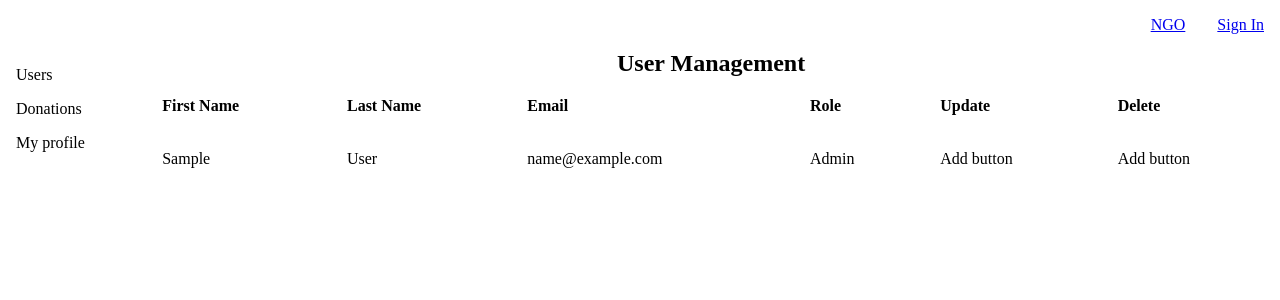
After one commit to jpleyvat/ngo-donation, a Django app: page /Users/allusers/ in a window 1280 px wide. The commit adds this page. Shown: the top 300 px of the page. Run offline with Django 3.2, Linux system fonts and the light colour scheme; tables that the repository leaves empty hold one stand-in row (values such as "Sample post").

Commit message:
Add files via upload

```diff
--- a/ngo/Users/admin.py
+++ b/ngo/Users/admin.py
@@ -1,5 +1,7 @@
 from django.contrib import admin
-from .models import CustomUser
+from .models import CustomUser, UserProfile
+
 
 # Register your models here.
+admin.site.register(UserProfile)
 admin.site.register(CustomUser)
--- a/ngo/Users/managers.py
+++ b/ngo/Users/managers.py
@@ -12,7 +12,7 @@ class UserManager(BaseUserManager):
         email = self.normalize_email(email)
         user = self.model(email=email, **extra_fields)
         user.set_password(password)
-        user.save()
+        user.save(using=self._db)
         return user
 
     def create_superuser(self, email, password, **extra_fields):
@@ -20,8 +20,9 @@ class UserManager(BaseUserManager):
         extra_fields.setdefault('is_superuser', True)
         extra_fields.setdefault('is_active', True)
 
+
         if extra_fields.get('is_staff') is not True:
-            raise ValueError(_('Superuser must have is_admin=True'))
+            raise ValueError(_('Superuser must have is_staff=True'))
         if extra_fields.get('is_superuser') is not True:
             raise ValueError(_('Superuser must have is_superuser=True'))
         return self.create_user(email, password, **extra_fields)
--- a/ngo/Users/models.py
+++ b/ngo/Users/models.py
@@ -1,6 +1,6 @@
 from django.db import models
 from django.contrib.auth.models import AbstractUser
-from django.contrib.auth.models import User
+from django.conf import settings
 from django.utils.translation import ugettext_lazy as _
 from django.db.models.signals import post_save
 from django.dispatch import receiver
@@ -8,17 +8,22 @@ import uuid
 
 from .managers import UserManager
 
-
 # Create your models here.
 class CustomUser(AbstractUser):
+      CHOICES = (
+         ('Admin', 'Admin'),
+         ('User', 'User'),
+      )
+
       UserID = models.UUIDField(primary_key=True, default=uuid.uuid4, editable = False)
       first_name = models.CharField(_('first name '),max_length = 66, default = '')
       last_name = models.CharField(_('last name'),max_length = 66, default = '')
       email = models.EmailField(_('email address'), unique = True)
-      is_staff = models.BooleanField(_('is staff'),default = False)
+      role = models.CharField(max_length = 20, choices = CHOICES)
       is_active = models.BooleanField(_('is active'), default = True)
       date_joined = models.DateTimeField(_('date joined'), auto_now_add = True)
       password = models.CharField(max_length = 60, default = '')
+
 
 # These fields are optional only require them to be filled out when user is donating for the first time.
 
@@ -32,11 +37,12 @@ class CustomUser(AbstractUser):
       Country = models.CharField(max_length = 60, blank = True,  null = True, default = '')
       Urbanization = models.CharField(max_length = 60, blank = True, null = True, default = '')
 
+      objects = UserManager()
       USERNAME_FIELD = 'email'
-      REQUIRED_FIELDS = ['first_name', 'last_name', 'password']
+      REQUIRED_FIELDS = ['first_name', 'last_name', 'password', 'role']
 
 
-      objects = UserManager()
+
 
       def __str__(self):
             return self.email
@@ -48,16 +54,21 @@ class CustomUser(AbstractUser):
 
 
 class UserProfile(models.Model):
-      user = models.OneToOneField(CustomUser, on_delete=models.CASCADE)
+      user = models.OneToOneField(settings.AUTH_USER_MODEL,related_name = 'Profile', on_delete=models.CASCADE)
       bio = models.TextField(max_length=500, blank=True)
       location = models.CharField(max_length=30, blank=True)
       birth_date = models.DateField(null=True, blank=True)
 
-@receiver(post_save, sender=User)
+
+
+
+@receiver(post_save, sender=CustomUser)
 def create_user_profile(sender, instance, created, **kwargs):
     if created:
         UserProfile.objects.create(user=instance)
 
-@receiver(post_save, sender=User)
-def save_user_profile(sender, instance, **kwargs):
-    instance.profile.save()
+
+#fix this
+# @receiver(post_save, sender=CustomUser)
+# def save_user_profile(sender, instance, **kwargs):
+#     instance.profile.save()
--- /dev/null
+++ b/ngo/Users/urls.py
@@ -0,0 +1,12 @@
+from django.contrib import admin
+from django.urls import path, include
+from .views import create_user, delete_user, UsersListView
+app_name = 'Users'
+
+urlpatterns = [
+    path('createUser/', create_user, name = 'create_user' ),
+    path('deleteUser/', delete_user.as_view(), name = 'delete_user'),
+    path('allusers/', UsersListView.as_view(), name='users'),
+
+
+]
--- /dev/null
+++ b/ngo/Users/views.py
@@ -0,0 +1,51 @@
+from django.shortcuts import render, redirect
+from django.http import HttpResponseRedirect
+from django.urls import reverse_lazy
+from .forms import CustomUserForm, UpdateCustomUserForm
+from .models import CustomUser, UserProfile
+from django.views.generic import (
+    DeleteView,
+    CreateView,
+    ListView,
+)
+
+
+
+
+# ---------------------------- Create, Update, Delete, Users ---------- #
+
+def create_user(request):
+    form = CustomUserForm(request.POST, request.FILES or None)
+    if form.is_valid():
+        form.save()
+        return HttpResponseRedirect("/")
+    context = {
+        'form': form
+    }
+    return render(request, "UserTemps/create_user.html", context)
+
+
+
+class UsersListView(ListView):
+    model = CustomUser
+    paginate_by = 100
+    context_object_name = 'users_list'
+    queryset = CustomUser.objects.all()
+    template_name = 'UserTemps/users_list_view.html'
+
+
+
+
+
+class delete_user(DeleteView):
+    template_name = "UserTemps/delete_user.html"
+    model = CustomUser
+    success_url = reverse_lazy('/')
+
+# -------------- Profile View -------------#
+# @login_required
+# @transaction.atomic
+# def update_profile(request):
+#     if request.method == "POST":
+#         user_form = UserProfile(request.POST, instance=request.user)
+#
--- /dev/null
+++ b/ngo/static/styles.css
@@ -0,0 +1,43 @@
+*{
+    box-sizing: border-box;
+    margin: 0;
+    padding: 0;
+    list-style: none;
+}
+
+.top_nav{
+    display: flex;
+    justify-content: flex-end;
+}
+.top_nav > * {
+    margin: 1rem;
+}
+
+.dashboard{
+    display: flex;
+    width: 100vw;
+}
+
+.dashboard .left_nav{
+    width: 10rem;
+}
+.dashboard .left_nav ul li{
+    margin: 1rem;
+}
+
+.dashboard .block{
+    width: 100%;
+}
+
+/* .dashboard .donations{ */
+/*     width: 100%; */
+/* } */
+.dashboard .donations ul{
+    display: flex;
+    flex-direction: row;
+    justify-content:space-evenly;
+    margin: 1rem;
+}
+
+.dashboard .donations ul li{
+}
--- /dev/null
+++ b/ngo/static/user_table.css
@@ -0,0 +1,18 @@
+      /*table style */
+      .user_table{
+      border-spacing: 5px;
+
+      }
+
+
+      /* table heading style */
+      th {
+      text-align:left;
+      padding: 15px;
+      }
+
+      /* table content style */
+      td{
+        text-align: left;
+        padding: 15px;
+      }
--- /dev/null
+++ b/ngo/templates/UserTemps/users_list_view.html
@@ -0,0 +1,37 @@
+{% extends "base.html" %}
+{% load static %}
+<!-- Todo: Make this prettier. update user_table to match homepage -->
+{% block content %}
+   <head>
+       <link rel="stylesheet" href="{% static 'user_table.css' %}" type="text/css">
+   </head>
+   <section>
+    <h1 style="text-align: center "> User Management </h1>
+
+        <table class="user_table" width="100%">
+        <tr>
+            <th> First Name </th>
+            <th> Last Name </th>
+            <th> Email </th>
+            <th> Role </th>
+            <th> Update </th>
+            <th> Delete </th>
+        </tr>
+        {% for users in users_list %}
+        <tr>
+            <td>{{users.first_name}}</td>
+            <td>{{users.last_name}}</td>
+            <td>{{users.email}}</td> <!-- replace this with last updated /created date -->
+            <td>{{users.role}}</td>
+            <td> Add button </td>
+            <td> Add button</td>
+        </tr>
+       {% endfor %}
+
+        </table>
+
+    </section>
+
+
+
+{% endblock %}
--- a/ngo/templates/base.html
+++ b/ngo/templates/base.html
@@ -4,28 +4,29 @@
 <head>
     <meta charset="UTF-8">
     <title>NGO Donations</title>
-    <link rel="stylesheet" href="{% static 'Nav.css' %}" type="text/css">
+    <link rel="stylesheet" href="{% static 'styles.css' %}" type="text/css">
 </head>
 <body>
-    {% block content %}
-    <!--- define a base view that will be inherited by other views -->
-    <!--    define the homepage content  (navigation menu)-->
-    <div class="top_nav">
+      <div class="top_nav">
         <!-- This is the homepage link Specifically designed for admin users or can be the logo (remove link) (might change) -->
         <a class = "" href = " ">NGO</a>
-
-
-
         <!-- Right-aligned links-->
         <!-- Todo: create UserTemps Profile and link it to this  -->
-        <div class = "top_nav_right">
-            <a href="#Login"> Sign In</a>
-
+        <a href="#Login"> Sign In</a>
+    </div>
+    <div class="dashboard">
+        <div class="left_nav">
+            <ul>
+                <li>Users</li>
+                <li>Donations</li>
+                <li>My profile</li>
+            </ul>
+        </div>
+        <div class="block">
+            {% block content %}
+            {% endblock content %}
         </div>
     </div>
-    {% endblock %}
-
-    <h1>This is NGO's homepage</h1>
 
 </body>
 </html>
```
Also changed, not shown: ngo/Users/forms.py (added, +49 -0 lines), ngo/templates/UserTemps/create_user.html (added, +10 -0 lines), ngo/templates/UserTemps/delete_user.html (added, +12 -0 lines), ngo/templates/donations/create.html (added, +8 -0 lines), ngo/templates/donations/list.html (added, +17 -0 lines), ngo/templates/donations/mock.html (added, +9 -0 lines).
